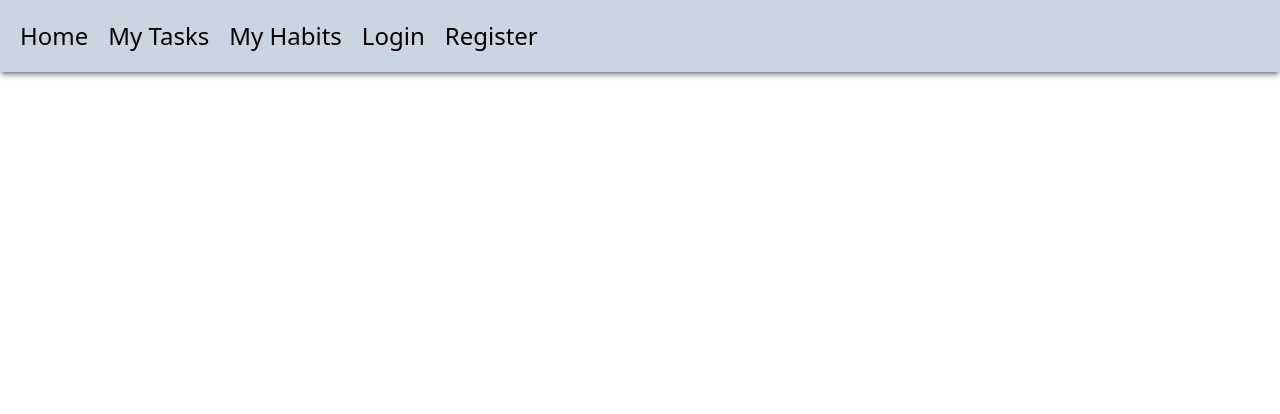
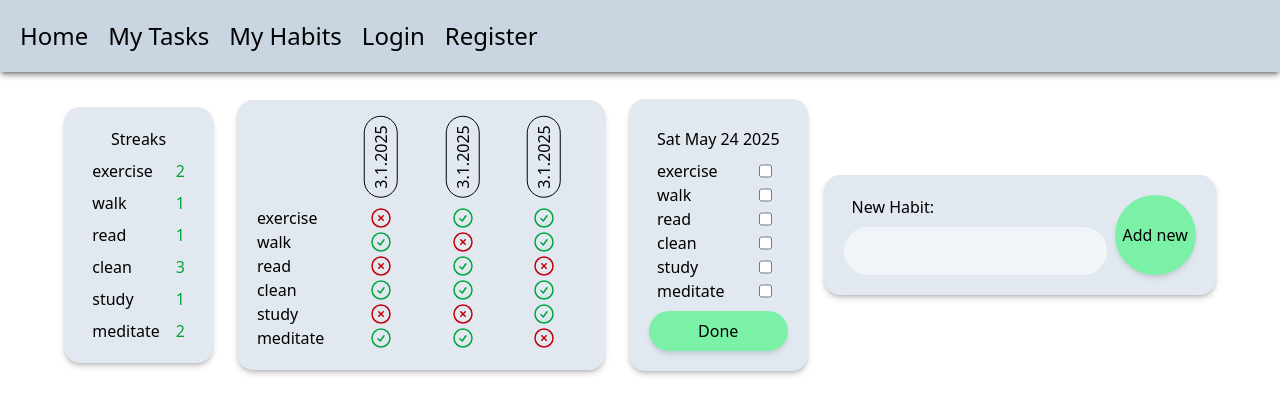
Before and after one commit to martacepurite/planner-app, a React (Vite) app: page /planner-app/habits in a window 1280 px wide. Shown: the top 414 px of the page. Built offline with nearby package versions, Linux system fonts and the light colour scheme.

Commit message:
fixed routing, added new habit functionality, changed styling

```diff
--- a/src/Habits.jsx
+++ b/src/Habits.jsx
@@ -2,12 +2,12 @@ import { useState } from "react";
 
 function Habits() {
   const [habits, setHabits] = useState([
-    { id: 1, title: "exercise", day_ids: [1, 3], done: false },
-    { id: 2, title: "walk", day_ids: [1, 3], done: false },
-    { id: 3, title: "read", day_ids: [2], done: false },
-    { id: 4, title: "clean", day_ids: [1, 2, 3], done: false },
-    { id: 5, title: "study", day_ids: [3], done: false },
-    { id: 6, title: "meditate", day_ids: [1, 2], done: false },
+    { id: 1, title: "exercise", day_ids: [2, 3], done: false, streak: 2 },
+    { id: 2, title: "walk", day_ids: [1, 3], done: false, streak: 1 },
+    { id: 3, title: "read", day_ids: [2], done: false, streak: 1 },
+    { id: 4, title: "clean", day_ids: [1, 2, 3], done: false, streak: 3 },
+    { id: 5, title: "study", day_ids: [3], done: false, streak: 1 },
+    { id: 6, title: "meditate", day_ids: [1, 2], done: false, streak: 2 },
   ]);
 
   const [streaks, setStreaks] = useState([
@@ -18,6 +18,7 @@ function Habits() {
 
   const [currentDate, setCurrentDate] = useState(new Date(Date.now()));
   const [currentStreaksID, setCurrentStreaksID] = useState(4);
+  const [currentHabitsID, setCurrentHabitsID] = useState(7);
 
   function handleDayDone(e) {
     e.preventDefault();
@@ -31,10 +32,14 @@ function Habits() {
         if (task.done === true) {
           return {
             ...task,
+            streak: task.streak + 1,
             day_ids: [...task.day_ids, currentStreaksID],
           };
         } else {
-          return task;
+          return {
+            ...task,
+            streak: 0,
+          };
         }
       })
     );
@@ -64,16 +69,84 @@ function Habits() {
     );
   }
 
+  const [newHabitTitle, setNewHabitTitle] = useState("");
+
+  function handleAddHabit(e) {
+    e.preventDefault();
+
+    setHabits([
+      ...habits,
+      {
+        id: currentHabitsID,
+        title: newHabitTitle,
+        day_ids: [],
+        done: false,
+        streak: 0,
+      },
+    ]);
+
+    setCurrentHabitsID(currentHabitsID + 1);
+  }
+
+
+  const streaktrack = (
+    <div className="flex flex-col gap-2 bg-slate-200 p-5 rounded-2xl shadow-md/20">
+      <div className="font-light flex self-center">
+
+      Streaks
+      </div>
+      {habits.map((hab) => (
+        <div key={hab.id} className="flex flex-row items-start pl-2 pr-2">
+            <p className="flex grow pr-4">{hab.title}</p>
+            {hab.streak > 0 && (
+              <div>
+            <p className="flex text-green-600">{hab.streak}</p>
+              </div>
+            )}
+            {hab.streak <= 0 && (
+              <div>
+            <p className="flex text-red-700">{hab.streak}</p>
+              </div>
+            )}
+        </div>
+      ))}
+    </div>
+  );
+
+  const addhabit = (
+    <form
+      onSubmit={handleAddHabit}
+      className="flex flex-row gap-2 bg-slate-200 p-5 rounded-2xl shadow-md/20"
+    >
+      <label>
+        <p className="pb-2 pl-2">New Habit:</p>
+        <input
+          className="bg-slate-100 p-3 pl-5 rounded-full flex"
+          type="text"
+          value={newHabitTitle}
+          onChange={(e) => setNewHabitTitle(e.target.value)}
+        ></input>
+      </label>
+      <input
+        className=" p-2 bg-green-300 rounded-full flex hover:scale-110 shadow-md/10 cursor-pointer"
+        type="submit"
+        value="Add new"
+      />
+    </form>
+  );
+
   const today = (
     <form
       onSubmit={handleDayDone}
       className="flex flex-col bg-slate-200 p-5 rounded-2xl shadow-md/20"
     >
-      <div></div>
+      <div className="font-light p-2">
+        {currentDate.toDateString()}
+      </div>
       {habits.map((hab) => (
         <div key={hab.id} className="flex flex-row pl-2 pr-2">
           <label className="flex grow pr-2 cursor-pointer">
-            <p className="flex grow pr-2" >{hab.title}</p>
+            <p className="flex grow pr-2">{hab.title}</p>
             <input
               type="checkbox"
               className="flex cursor-pointer"
@@ -86,13 +159,18 @@ function Habits() {
           </label>
         </div>
       ))}
-      <input className="mt-2 p-2 bg-green-300 rounded-full hover:scale-110 shadow-md/10 cursor-pointer" type="submit" value="Done" />
+      <input
+        className="mt-2 p-2 bg-green-300 rounded-full hover:scale-110 shadow-md/10 cursor-pointer"
+        type="submit"
+        value="Done"
+      />
     </form>
   );
 
   return (
     <>
       <div className="flex items-center justify-center gap-4 p-5">
+        {streaktrack}
         <div className="flex items-end bg-slate-200 p-5 m-2 pt-10 shadow-md/20 rounded-2xl">
           <div className="flex flex-row items-end">
             <div className="flex flex-col pr-4">
@@ -111,7 +189,7 @@ function Habits() {
                     <div className="flex">{day.date.getFullYear()}</div>
                   </div>
                   {habits.map((h) => (
-                    <div>
+                    <div key={h.id}>
                       {h.day_ids.includes(day.id) && (
                         <div className="text-green-600 font-bold">
                           <svg
@@ -155,7 +233,8 @@ function Habits() {
             ))}
           </div>
         </div>
-        {today}
+        <div>{today}</div>
+        <div>{addhabit}</div>
       </div>
     </>
   );
--- a/src/Home.jsx
+++ b/src/Home.jsx
@@ -1,8 +1,10 @@
 function Home() {
   return (
     <>
-      <div className="flex items-center justify-center">
-      Home
+      <div className="flex flex-row gap-20 p-20">
+        <div className="flex basis-lg p-10 ">
+          Lorem ipsum dolor sit amet, consectetur adipiscing elit, sed do eiusmod tempor incididunt ut labore et dolore magna aliqua. Ut enim ad minim veniam, quis nostrud exercitation ullamco laboris nisi ut aliquip ex ea commodo consequat. Duis aute irure dolor in reprehenderit in voluptate velit esse cillum dolore eu fugiat nulla pariatur. Excepteur sint occaecat cupidatat non proident, sunt in culpa qui officia deserunt mollit anim id est laborum.
+        </div>
       </div>
     </>
   );
--- a/src/Login.jsx
+++ b/src/Login.jsx
@@ -2,7 +2,7 @@ function Login() {
   return (
     <>
       <div className="flex items-center justify-center">
-        <form className=" shadow-md/40 flex flex-col gap-4 p-5 m-5 bg-slate-300 rounded-2xl items-end ">
+        <form className=" shadow-md/40 flex flex-col gap-4 p-5 m-5 bg-slate-200 rounded-2xl items-end ">
           <label className="flex flex-row items-end" for="lname">
             Username:
             <input className="ml-5 p-1 border-b-1" type="text" id="lname" name="lname"></input>
@@ -11,7 +11,7 @@ function Login() {
             Password:
             <input className="ml-5 p-1 border-b-1" type="text" id="lname" name="lname"></input>
           </label>
-          <button className="p-2 m-1 pl-3 pr-3 hover:scale-105 cursor-pointer rounded-full shadow-md/20 bg-teal-400 font-bold">Log in</button>
+          <button className="p-2 m-1 pl-3 pr-3 hover:scale-105 cursor-pointer rounded-full shadow-md/20 bg-green-300 font-bold">Log in</button>
         </form>
       </div>
     </>
--- a/src/MyAppNav.jsx
+++ b/src/MyAppNav.jsx
@@ -3,19 +3,19 @@ import { NavLink } from "react-router";
 export function MyAppNav() {
   return (
     <nav className="flex flex-row bg-slate-300 gap-5 p-5 text-2xl shadow-md/40 ">
-      <NavLink className="hover:scale-110" to="/" end>
+      <NavLink className="hover:scale-110" to="planner-app/home" end>
         Home
       </NavLink>
-      <NavLink className="hover:scale-110" to="/tasks" end>
+      <NavLink className="hover:scale-110" to="planner-app/tasks" end>
         My Tasks
       </NavLink>
-      <NavLink className="hover:scale-110" to="/habits" end>
+      <NavLink className="hover:scale-110" to="planner-app/habits" end>
         My Habits
       </NavLink>
-      <NavLink className="hover:scale-110" to="/login" end>
+      <NavLink className="hover:scale-110" to="planner-app/login" end>
        Login
       </NavLink>
-      <NavLink className="hover:scale-110" to="/register" end>
+      <NavLink className="hover:scale-110" to="planner-app/register" end>
       Register
       </NavLink>
     </nav>
--- a/src/Register.jsx
+++ b/src/Register.jsx
@@ -27,7 +27,7 @@ function Register() {
   return (
     <>
       <div className="flex justify-center">
-        <form onSubmit={registerUser} className=" shadow-md/40 flex flex-col gap-4 p-5 m-5 bg-slate-300 rounded-2xl items-end ">
+        <form onSubmit={registerUser} className=" shadow-md/40 flex flex-col gap-4 p-5 m-5 bg-slate-200 rounded-2xl items-end ">
           <label className="flex flex-row items-end" for="fname">
             First name:
             <input className="ml-5 p-1 border-b-1" value={newFirstName} onChange={(e)=> setNewFirstName(e.target.value)} type="text" id="fname" name="fname"></input>
@@ -48,7 +48,7 @@ function Register() {
             Repeat <br /> Password:
             <input className="ml-5 p-1 border-b-1" type="text" id="lname" name="lname"></input>
           </label>
-          <button className="p-2 m-1 pl-3 pr-3 hover:scale-105 cursor-pointer rounded-full shadow-md/20 bg-teal-400 font-bold">Sign up</button>
+          <button className="p-2 m-1 pl-3 pr-3 hover:scale-105 cursor-pointer rounded-full shadow-md/20 bg-green-300 font-bold">Sign up</button>
         </form>
       </div>
     </>
--- a/src/main.jsx
+++ b/src/main.jsx
@@ -12,11 +12,13 @@ createRoot(document.getElementById("root")).render(
   <BrowserRouter>
     <MyAppNav />
     <Routes>
-      <Route path="/" element={<Home />} />
-      <Route path="/habits" element={<Habits />} />
-      <Route path="/tasks" element={<App />} />
-      <Route path="/login" element={<Login />} />
-      <Route path="/register" element={<Register />} />
+      <Route path="planner-app">
+      <Route path="home" element={<Home />} />
+      <Route path="habits" element={<Habits />} />
+      <Route path="tasks" element={<App />} />
+      <Route path="login" element={<Login />} />
+      <Route path="register" element={<Register />} />
+      </Route>
     </Routes>
   </BrowserRouter>
 );
```
Also changed, not shown: src/App.jsx (+22 -19 lines). Lines whose indentation alone changed are shown as unchanged.
